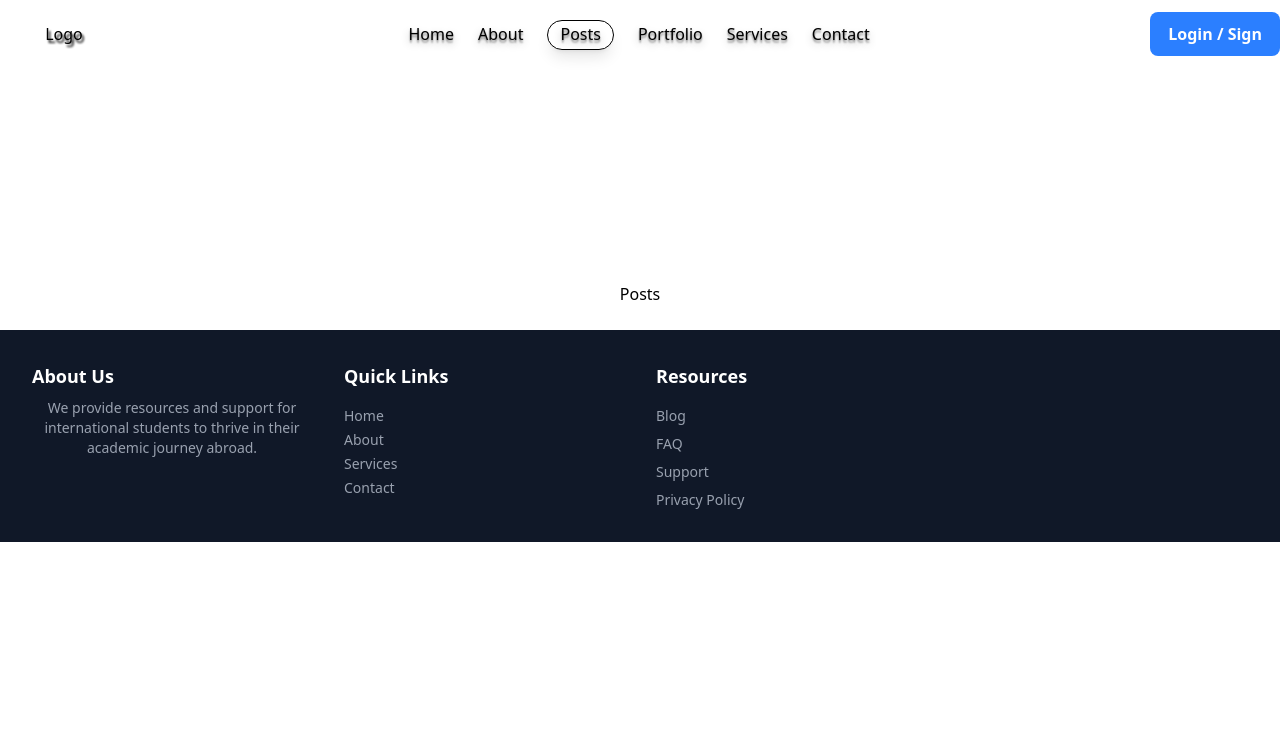
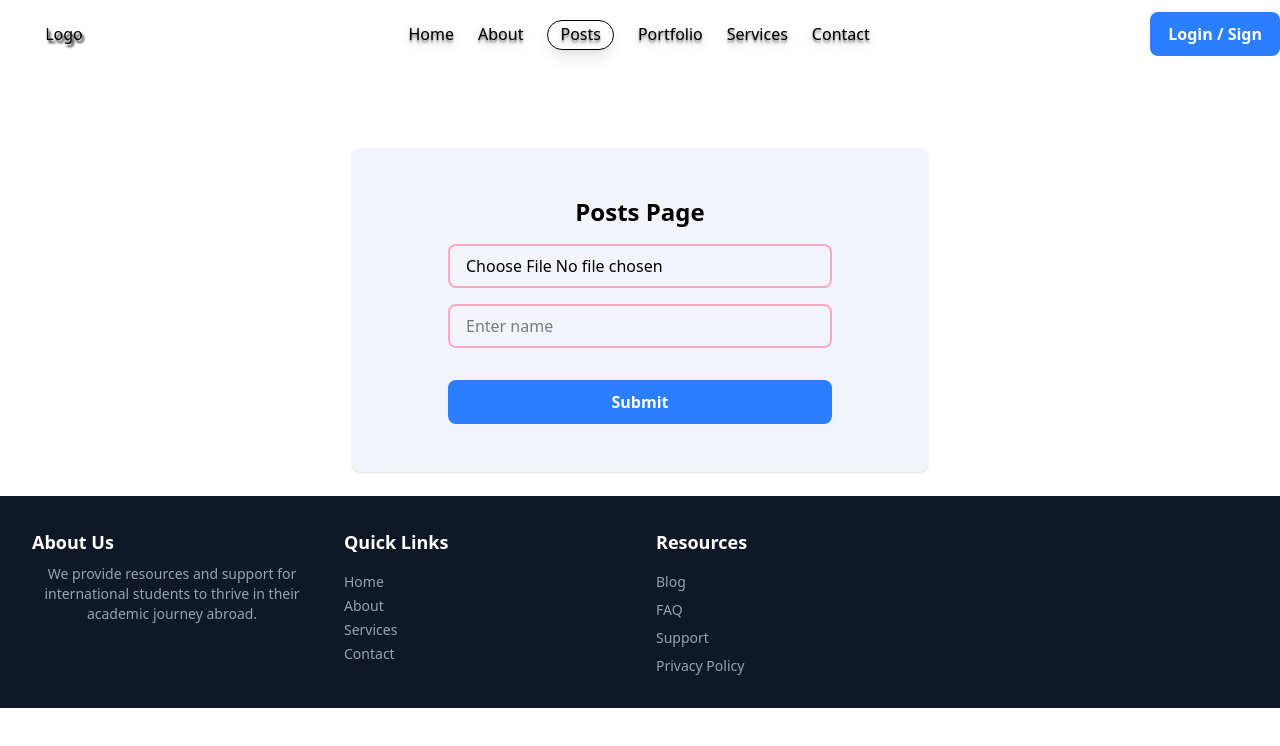
Before and after one commit to awaisfaryad25/react-basic-project, a React (Vite) app: page /posts in a window 1280 px wide. Shown: the top 746 px of the page. Built offline with nearby package versions, Linux system fonts and the light colour scheme.

Commit message:
basic form design

```diff
--- a/src/pages/Posts.jsx
+++ b/src/pages/Posts.jsx
@@ -1,8 +1,22 @@
 import React from 'react'
+import Input from '../components/global/Input'
+import Button from '../components/global/Button'
 
 const Posts = () => {
   return (
-    <div>Posts</div>
+    <div className=''>
+      <form action="" className='w-full max-w-xl mx-auto mt-8 p-12 rounded-lg shadow bg-[#f2f4fa]'>
+        <h1 className='text-2xl font-bold'>Posts Page</h1>
+
+        <div className="w-full max-w-sm mt-4 mx-auto space-y-4">
+          <Input type="file" placeholder="Enter name" className='mb-4'/>
+          <Input type="text" placeholder="Enter name" required className='mb-8'/>
+
+          <Button variant="primary" label='Submit'/>
+        </div>
+
+      </form>
+    </div>
   )
 }
 
```
